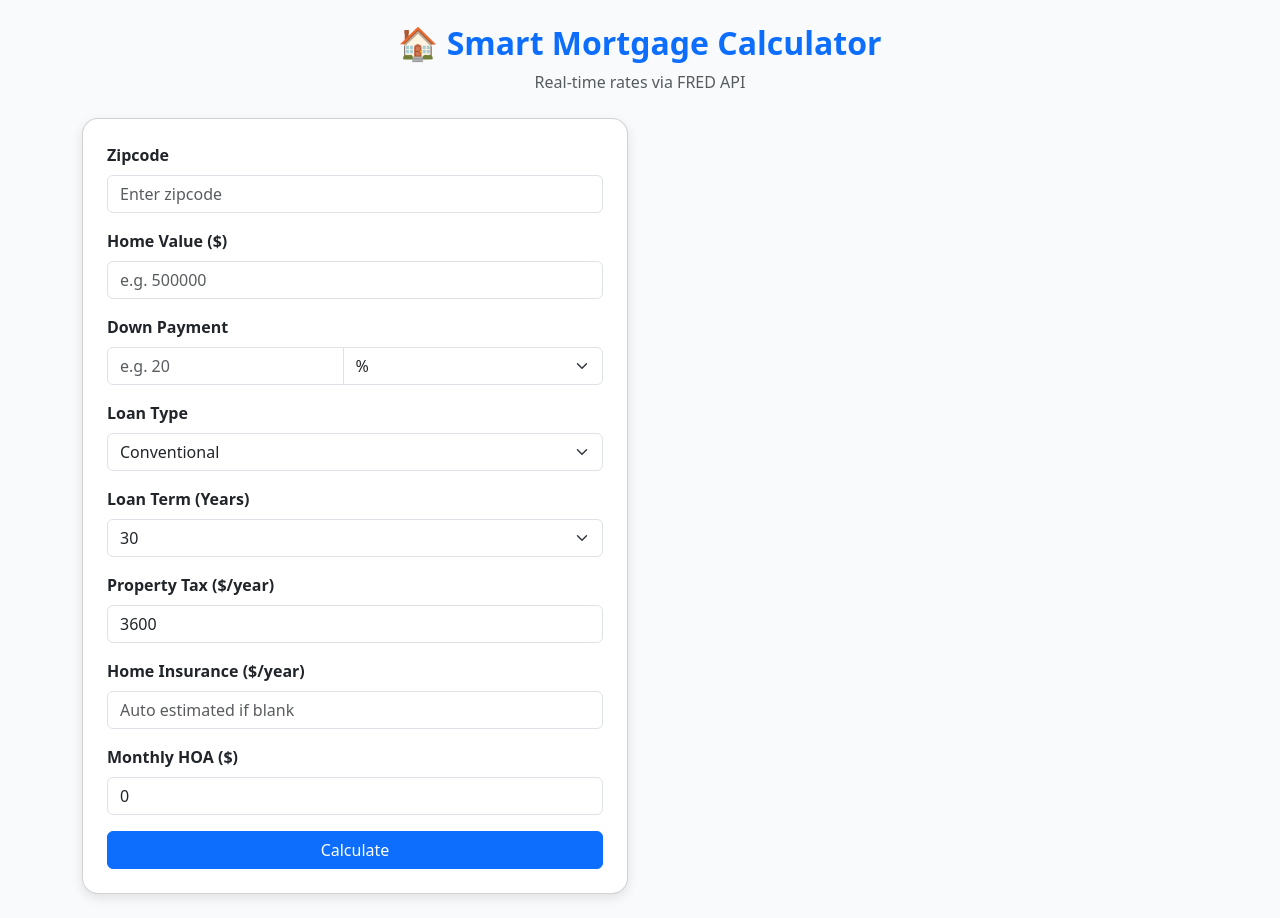
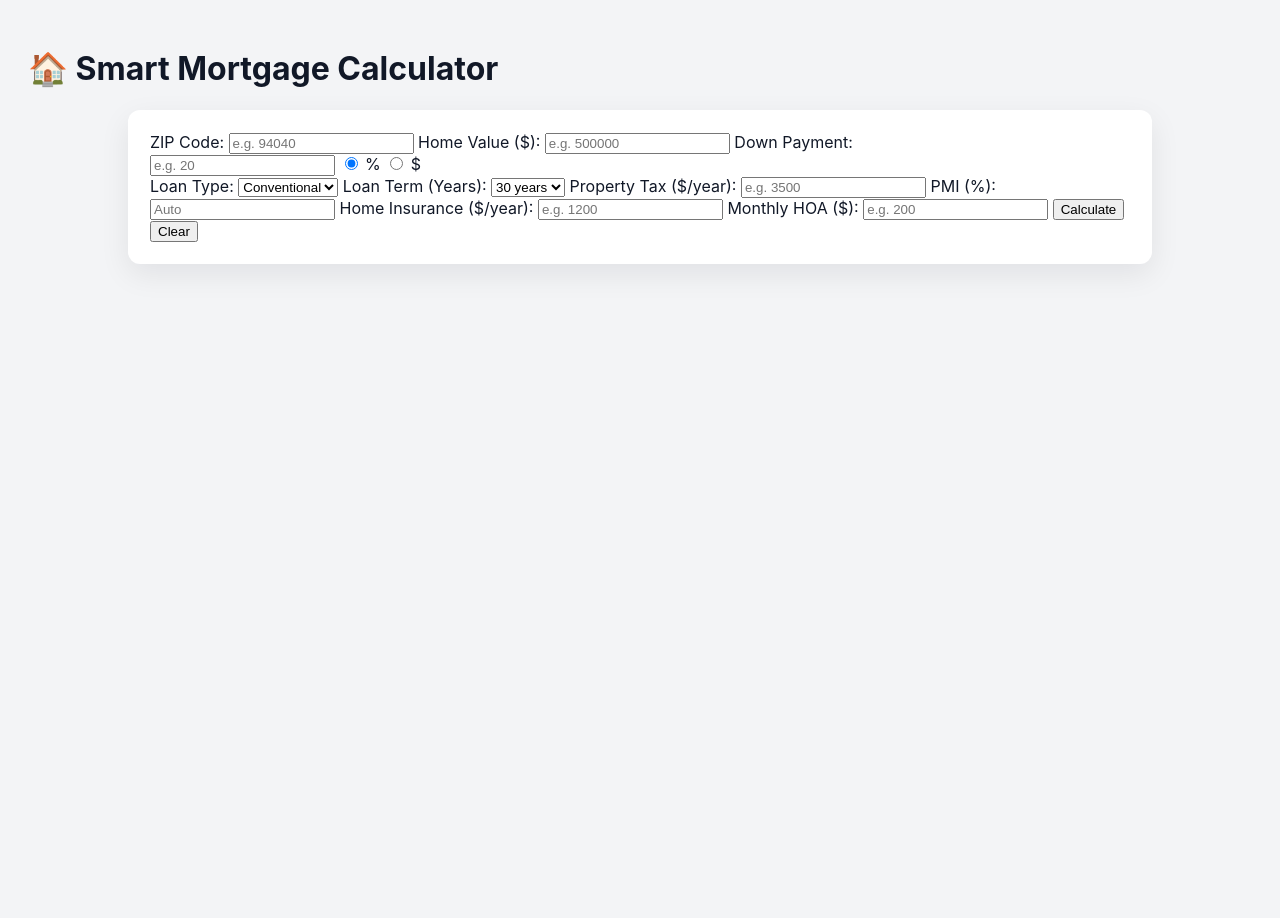
Before and after one commit to sandeepvlab/FinanceToolsHub, a Flask app: page / in a window 1280 px wide. After the commit the page ends 268 px from the top, so only its background shows below. Run offline with Flask 2, Linux system fonts and the light colour scheme.

Commit message:
Update index.html

```diff
--- a/templates/index.html
+++ b/templates/index.html
@@ -2,121 +2,89 @@
 <html lang="en">
 <head>
   <meta charset="UTF-8">
+  <meta name="viewport" content="width=device-width, initial-scale=1.0">
   <title>Smart Mortgage Calculator</title>
-    <link href="https://cdn.jsdelivr.net/npm/bootstrap@5.3.2/dist/css/bootstrap.min.css" rel="stylesheet">
+  <link rel="stylesheet" href="{{ url_for('static', filename='style.css') }}">
   <script src="https://cdn.jsdelivr.net/npm/chart.js"></script>
-    <style>
-        body { background: #f8fafc; }
-        .card { border-radius: 1rem; box-shadow: 0 4px 12px rgba(0,0,0,0.1); }
-        .form-label { font-weight: 600; }
-        .result-box { background: #fff; padding: 1rem; border-radius: 0.75rem; }
-    </style>
 </head>
-<body class="p-4">
+<body>
   <div class="container">
-    <div class="text-center mb-4">
-        <h2 class="fw-bold text-primary">🏠 Smart Mortgage Calculator</h2>
-        <p class="text-muted">Real-time rates via FRED API</p>
+    <h1>🏠 Smart Mortgage Calculator</h1>
+
+    <div class="card">
+      <label>ZIP Code:</label>
+      <input type="text" id="zipcode" placeholder="e.g. 94040">
+
+      <label>Home Value ($):</label>
+      <input type="number" id="home_value" placeholder="e.g. 500000">
+
+      <label>Down Payment:</label>
+      <div class="inline">
+        <input type="number" id="down_payment_value" placeholder="e.g. 20">
+        <label><input type="radio" name="dp_type" value="%" checked> %</label>
+        <label><input type="radio" name="dp_type" value="$"> $</label>
       </div>
 
-    <div class="row g-4">
-        <div class="col-md-6">
-            <div class="card p-4">
-                <form id="calcForm" onsubmit="onSubmit(event)">
-                    <div class="mb-3">
-                        <label class="form-label">Zipcode</label>
-                        <input type="text" id="zipcode" class="form-control" placeholder="Enter zipcode">
-                    </div>
-
-                    <div class="mb-3">
-                        <label class="form-label">Home Value ($)</label>
-                        <input type="number" id="home_value" class="form-control" placeholder="e.g. 500000">
-                    </div>
-
-                    <div class="mb-3">
-                        <label class="form-label">Down Payment</label>
-                        <div class="input-group">
-                            <input type="number" id="down_payment" class="form-control" placeholder="e.g. 20">
-                            <select id="down_type" class="form-select">
-                                <option value="%">%</option>
-                                <option value="$">$</option>
-                            </select>
-                        </div>
-                    </div>
-
-                    <div class="mb-3">
-                        <label class="form-label">Loan Type</label>
-                        <select id="loan_type" class="form-select" onchange="updateLoanTerms()">
+      <label>Loan Type:</label>
+      <select id="loan_type" onchange="updateTerms()">
         <option value="Conventional">Conventional</option>
         <option value="ARM">ARM</option>
       </select>
+
+      <label>Loan Term (Years):</label>
+      <select id="loan_term"></select>
+
+      <label>Property Tax ($/year):</label>
+      <input type="number" id="property_tax" placeholder="e.g. 3500">
+
+      <label>PMI (%):</label>
+      <input type="number" id="pmi" placeholder="Auto" step="0.01">
+
+      <label>Home Insurance ($/year):</label>
+      <input type="number" id="home_ins" placeholder="e.g. 1200">
+
+      <label>Monthly HOA ($):</label>
+      <input type="number" id="hoa" placeholder="e.g. 200">
+
+      <button onclick="calculate()">Calculate</button>
+      <button class="clear" onclick="clearForm()">Clear</button>
     </div>
 
-                    <div class="mb-3">
-                        <label class="form-label">Loan Term (Years)</label>
-                        <select id="term" class="form-select"></select>
-                    </div>
-
-                    <div class="mb-3">
-                        <label class="form-label">Property Tax ($/year)</label>
-                        <input type="number" id="property_tax" class="form-control" value="3600">
-                    </div>
-
-                    <div class="mb-3">
-                        <label class="form-label">Home Insurance ($/year)</label>
-                        <input type="number" id="home_ins" class="form-control" placeholder="Auto estimated if blank">
-                    </div>
-
-                    <div class="mb-3">
-                        <label class="form-label">Monthly HOA ($)</label>
-                        <input type="number" id="hoa" class="form-control" value="0">
-                    </div>
-
-                    <button class="btn btn-primary w-100">Calculate</button>
-                </form>
-            </div>
-        </div>
-
-        <div class="col-md-6">
-            <div class="result-box mb-4" id="resultBox" style="display:none;">
-                <h5 class="fw-bold">Monthly Payment: <span id="monthly_total" class="text-success"></span></h5>
-                <p>Loan Amount: <span id="loan_amount"></span></p>
-                <p>Interest Rate: <span id="interest_rate"></span>%</p>
-                <canvas id="chart" height="220"></canvas>
-            </div>
-        </div>
+    <div class="results" id="results" style="display:none;">
+      <h2>💰 Results</h2>
+      <p><b>Loan Amount:</b> $<span id="loan_amount"></span></p>
+      <p><b>Interest Rate:</b> <span id="interest_rate"></span>%</p>
+      <p><b>Monthly Payment:</b> $<span id="monthly_payment"></span></p>
+      <canvas id="chart" width="300" height="300"></canvas>
     </div>
   </div>
 
   <script>
-let chart;
-
-function updateLoanTerms() {
+    function updateTerms() {
       const type = document.getElementById("loan_type").value;
-    const termSel = document.getElementById("term");
-    termSel.innerHTML = "";
-    let terms = type === "Conventional" ? [30, 20, 15, 10] : [3, 5, 7, 10];
+      const term = document.getElementById("loan_term");
+      term.innerHTML = "";
+      const terms = type === "Conventional" ? [30, 20, 15, 10] : [3, 5, 7, 10];
       terms.forEach(y => {
         const opt = document.createElement("option");
         opt.value = y;
-        opt.textContent = y;
-        termSel.appendChild(opt);
+        opt.text = y + " years";
+        term.appendChild(opt);
       });
     }
-updateLoanTerms();
 
-async function onSubmit(e) {
-    e.preventDefault();
+    async function calculate() {
       const payload = {
         zipcode: document.getElementById("zipcode").value,
-        home_value: +document.getElementById("home_value").value,
-        down_payment: +document.getElementById("down_payment").value,
-        down_type: document.getElementById("down_type").value,
+        home_value: document.getElementById("home_value").value,
+        down_payment_value: document.getElementById("down_payment_value").value,
+        down_payment_type: document.querySelector('input[name="dp_type"]:checked').value,
         loan_type: document.getElementById("loan_type").value,
-        term: +document.getElementById("term").value,
-        property_tax: +document.getElementById("property_tax").value,
-        home_ins: +document.getElementById("home_ins").value,
-        hoa: +document.getElementById("hoa").value
+        loan_term: document.getElementById("loan_term").value,
+        property_tax: document.getElementById("property_tax").value,
+        pmi: document.getElementById("pmi").value,
+        home_ins: document.getElementById("home_ins").value,
+        hoa: document.getElementById("hoa").value
       };
       const res = await fetch("/calculate", {
         method: "POST",
@@ -124,25 +92,30 @@ async function onSubmit(e) {
         body: JSON.stringify(payload)
       });
       const data = await res.json();
-    document.getElementById("resultBox").style.display = "block";
-    document.getElementById("monthly_total").innerText = `$${data.monthly_total}`;
-    document.getElementById("loan_amount").innerText = `$${data.loan_amount}`;
-    document.getElementById("interest_rate").innerText = data.interest_rate;
+
+      document.getElementById("loan_amount").textContent = data.loan_amount;
+      document.getElementById("interest_rate").textContent = data.interest_rate;
+      document.getElementById("monthly_payment").textContent = data.monthly_payment;
+      document.getElementById("results").style.display = "block";
 
       const ctx = document.getElementById("chart").getContext("2d");
-    if (chart) chart.destroy();
-    chart = new Chart(ctx, {
+      new Chart(ctx, {
         type: "pie",
         data: {
-            labels: Object.keys(data.breakdown),
+          labels: ["Principal+Interest", "Tax+Insurance+PMI+HOA"],
           datasets: [{
-                data: Object.values(data.breakdown),
-                backgroundColor: ["#007bff", "#ffc107", "#dc3545", "#20c997", "#6c757d"]
+            data: [data.monthly_payment * 0.7, data.monthly_payment * 0.3]
           }]
-        },
-        options: { plugins: { legend: { position: "bottom" } } }
+        }
       });
     }
+
+    function clearForm() {
+      document.querySelectorAll("input").forEach(i => i.value = "");
+      document.getElementById("results").style.display = "none";
+    }
+
+    updateTerms();
   </script>
 </body>
 </html>
```
Lines whose indentation alone changed are shown as unchanged.
